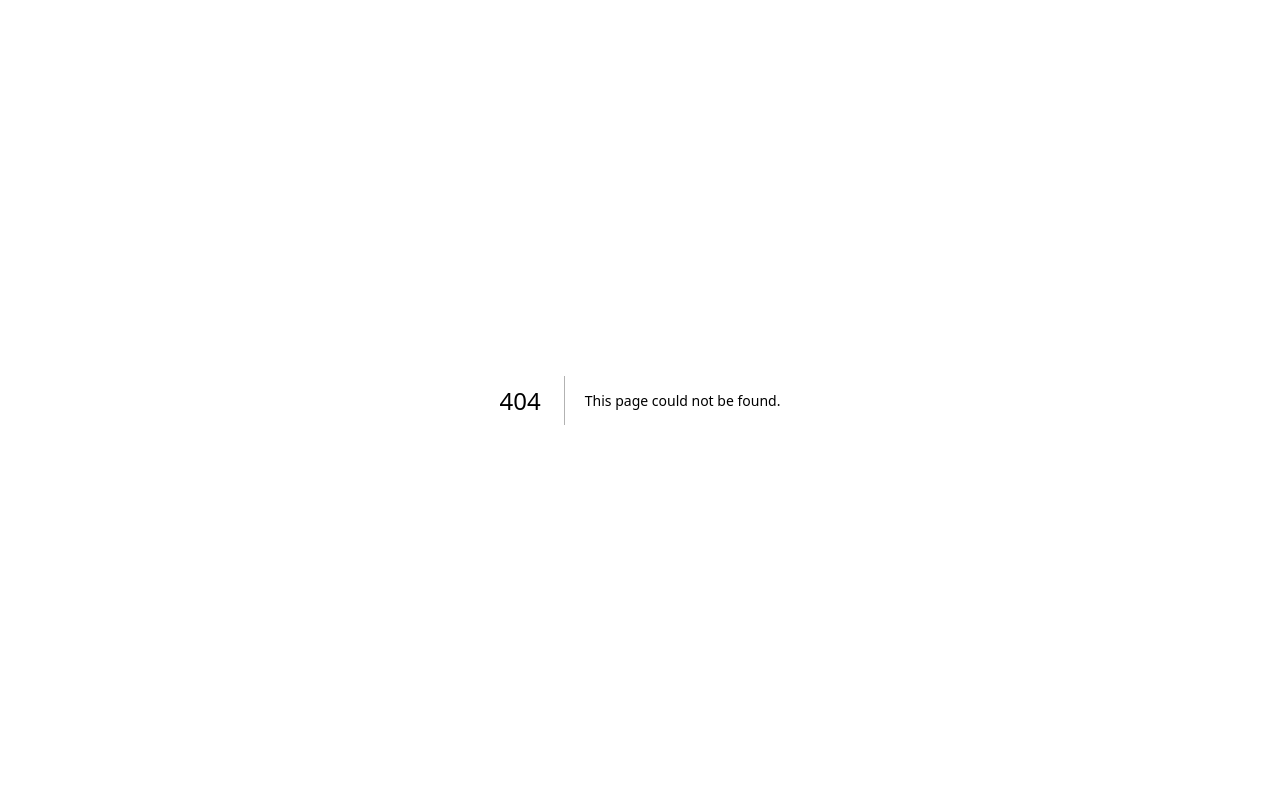
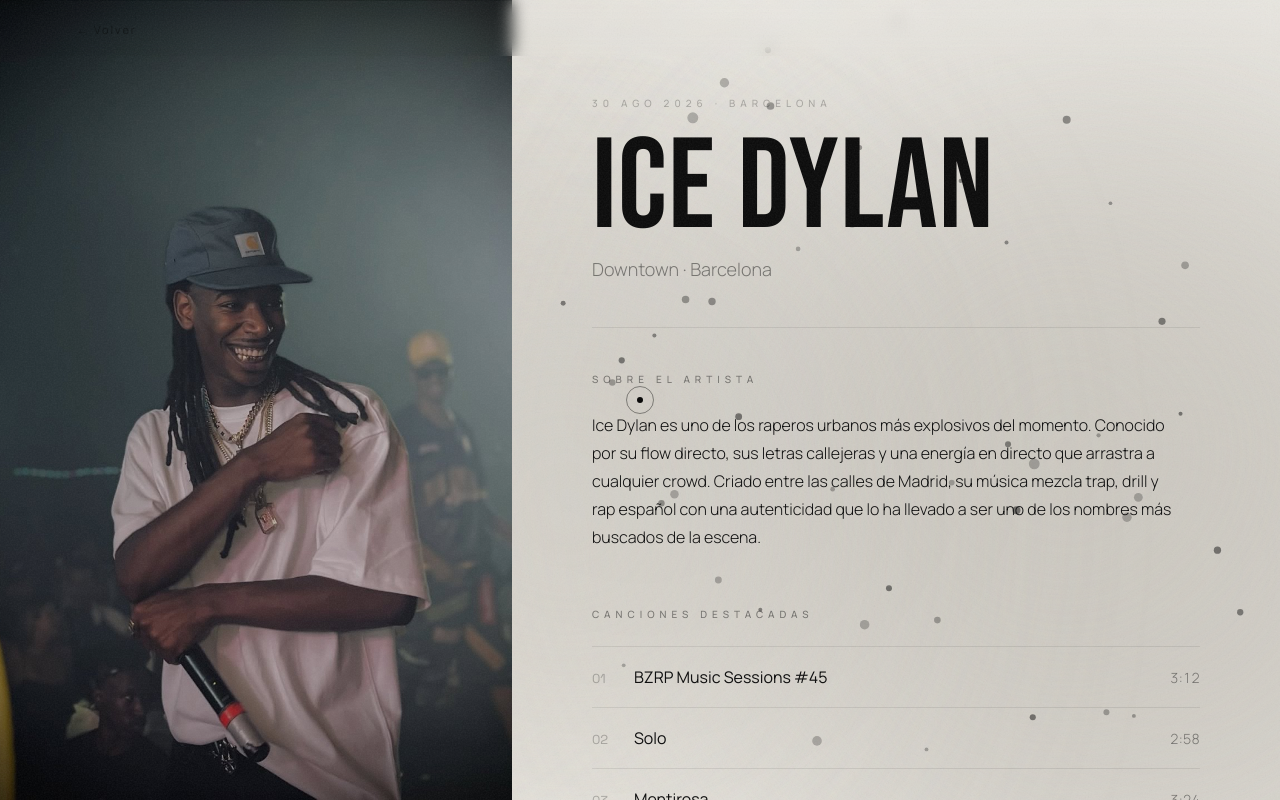
Before and after one commit to eventimebarcelona-code/landing-page, a Next.js app: page /eventos/ice-dylan in a window 1280 px wide. Before the commit this address had no page. Built offline with nearby package versions, Linux system fonts and the light colour scheme.

Commit message:
feat: página de detalle Ice Dylan
Co-Authored-By: Claude Opus 4.8 <noreply@anthropic.com>

```diff
--- /dev/null
+++ b/app/eventos/ice-dylan/page.tsx
@@ -0,0 +1,208 @@
+import type { CSSProperties } from "react";
+import type { Metadata } from "next";
+import Image from "next/image";
+import Link from "next/link";
+import { AmbientOrbs } from "../../components/AmbientOrbs";
+import { Particles } from "../../components/Particles";
+import { GrainOverlay } from "../../components/GrainOverlay";
+import { Cursor } from "../../components/Cursor";
+
+export const metadata: Metadata = {
+  title: "Ice Dylan — Eventime Sound",
+  description: "Ice Dylan en directo · 30 AGO 2026 · Downtown, Barcelona.",
+};
+
+const SPACE = "var(--font-space), sans-serif";
+const BEBAS = "var(--font-bebas), sans-serif";
+const MUTED = "rgba(0,0,0,.45)";
+const FAINT = "rgba(0,0,0,.25)";
+const HAIRLINE = "1px solid rgba(0,0,0,0.08)";
+
+const songs = [
+  { n: "01", title: "BZRP Music Sessions #45", time: "3:12" },
+  { n: "02", title: "Solo", time: "2:58" },
+  { n: "03", title: "Mentirosa", time: "3:24" },
+  { n: "04", title: "No Me Falles", time: "2:47" },
+  { n: "05", title: "Freestyle", time: "4:01" },
+];
+
+const eyebrow: CSSProperties = {
+  fontSize: 10,
+  fontWeight: 500,
+  letterSpacing: "5px",
+  color: FAINT,
+  textTransform: "uppercase",
+  marginBottom: 20,
+};
+
+const sectionLabel: CSSProperties = {
+  ...eyebrow,
+  color: MUTED,
+  marginBottom: 24,
+};
+
+export default function IceDylanPage() {
+  return (
+    <div
+      className="event-root"
+      style={{
+        position: "relative",
+        height: "100vh",
+        overflowY: "auto",
+        overflowX: "hidden",
+        background: "#F2F0EB",
+        color: "#0a0a0a",
+        fontFamily: "var(--font-manrope), sans-serif",
+        fontWeight: 300,
+        lineHeight: 1.5,
+      }}
+    >
+      <AmbientOrbs />
+      <Particles />
+      <GrainOverlay />
+      <Cursor />
+
+      {/* NAV — transparent, back link top-left */}
+      <nav
+        style={{
+          position: "fixed",
+          top: 0,
+          left: 0,
+          right: 0,
+          zIndex: 900,
+          padding: "16px clamp(24px,6vw,80px)",
+          background: "transparent",
+          backdropFilter: "blur(8px)",
+          WebkitBackdropFilter: "blur(8px)",
+        }}
+      >
+        <Link
+          href="/"
+          className="nav-link"
+          style={{ fontSize: 11, fontWeight: 400, letterSpacing: "2px", textDecoration: "none" }}
+        >
+          ← Volver
+        </Link>
+      </nav>
+
+      {/* LEFT — photo, full height */}
+      <div
+        className="event-photo"
+        style={{ position: "fixed", top: 0, left: 0, width: "40%", height: "100vh", zIndex: 1 }}
+      >
+        <Image
+          src="/ICE_DILAN.jpg"
+          alt="Ice Dylan"
+          fill
+          priority
+          sizes="(max-width: 860px) 100vw, 40vw"
+          style={{ objectFit: "cover" }}
+        />
+      </div>
+
+      {/* RIGHT — content (scrolls within the page) */}
+      <div
+        className="event-content"
+        style={{
+          position: "relative",
+          zIndex: 2,
+          marginLeft: "40%",
+          width: "60%",
+          minHeight: "100vh",
+          padding: "clamp(96px,12vh,120px) 80px 80px",
+          boxSizing: "border-box",
+        }}
+      >
+        <div style={{ maxWidth: 720 }}>
+          <div style={eyebrow}>30 AGO 2026 · BARCELONA</div>
+          <h1
+            style={{
+              fontFamily: BEBAS,
+              fontWeight: 400,
+              fontSize: "clamp(72px,10vw,150px)",
+              lineHeight: 0.9,
+              letterSpacing: ".01em",
+              margin: 0,
+              color: "#0a0a0a",
+            }}
+          >
+            Ice Dylan
+          </h1>
+          <div style={{ fontSize: 18, fontWeight: 300, color: MUTED, marginTop: 10 }}>
+            Downtown · Barcelona
+          </div>
+
+          <hr style={{ border: 0, borderTop: HAIRLINE, margin: "44px 0" }} />
+
+          {/* Sobre el artista */}
+          <h2 style={sectionLabel}>Sobre el artista</h2>
+          <p
+            style={{
+              fontSize: 16,
+              fontWeight: 300,
+              color: "#0a0a0a",
+              lineHeight: 1.75,
+              margin: "0 0 56px",
+              maxWidth: "62ch",
+            }}
+          >
+            Ice Dylan es uno de los raperos urbanos más explosivos del momento.
+            Conocido por su flow directo, sus letras callejeras y una energía en
+            directo que arrastra a cualquier crowd. Criado entre las calles de
+            Madrid, su música mezcla trap, drill y rap español con una
+            autenticidad que lo ha llevado a ser uno de los nombres más buscados
+            de la escena.
+          </p>
+
+          {/* Canciones destacadas */}
+          <h2 style={sectionLabel}>Canciones destacadas</h2>
+          <div style={{ marginBottom: 56 }}>
+            {songs.map((s) => (
+              <div
+                key={s.n}
+                style={{
+                  display: "flex",
+                  alignItems: "center",
+                  justifyContent: "space-between",
+                  gap: 24,
+                  padding: "18px 0",
+                  borderTop: HAIRLINE,
+                }}
+              >
+                <div style={{ display: "flex", alignItems: "baseline", gap: 20, minWidth: 0 }}>
+                  <span style={{ fontFamily: SPACE, fontSize: 13, color: FAINT, width: 22, flexShrink: 0 }}>
+                    {s.n}
+                  </span>
+                  <span style={{ fontSize: 16, fontWeight: 400, color: "#0a0a0a" }}>{s.title}</span>
+                </div>
+                <span
+                  style={{ fontSize: 14, color: MUTED, fontVariantNumeric: "tabular-nums", flexShrink: 0 }}
+                >
+                  {s.time}
+                </span>
+              </div>
+            ))}
+          </div>
+
+          {/* CTA */}
+          <a
+            href="#"
+            className="contact-cta"
+            style={{
+              display: "inline-block",
+              fontSize: 16,
+              fontWeight: 500,
+              color: "#F0EEE8",
+              textDecoration: "none",
+              padding: "18px 40px",
+              borderRadius: 100,
+              background: "#0a0a0a",
+            }}
+          >
+            Comprar entradas
+          </a>
+        </div>
+      </div>
+    </div>
+  );
+}
--- a/app/globals.css
+++ b/app/globals.css
@@ -26,11 +26,14 @@ body {
   overflow: hidden;
 }
 
-/* #scroll-root is the snap scroll container (set inline in page.tsx). */
-.scroll-root {
+/* #scroll-root is the snap scroll container (set inline in page.tsx).
+   .event-root is the scroll container of the event detail page. */
+.scroll-root,
+.event-root {
   scrollbar-width: none; /* Firefox */
 }
-.scroll-root::-webkit-scrollbar {
+.scroll-root::-webkit-scrollbar,
+.event-root::-webkit-scrollbar {
   display: none; /* Chrome/Safari */
 }
 
@@ -348,4 +351,15 @@ button:focus-visible {
     grid-template-columns: repeat(3, 1fr) !important;
     gap: 24px !important;
   }
+  /* Event detail: stack the photo above the content on small screens. */
+  .event-photo {
+    position: relative !important;
+    width: 100% !important;
+    height: 45vh !important;
+  }
+  .event-content {
+    margin-left: 0 !important;
+    width: 100% !important;
+    padding: 32px 24px 64px !important;
+  }
 }
--- a/app/page.tsx
+++ b/app/page.tsx
@@ -1,6 +1,7 @@
 "use client";
 
 import Image from "next/image";
+import Link from "next/link";
 import { useRef, type CSSProperties } from "react";
 import {
   motion,
@@ -18,7 +19,7 @@ import { Particles } from "./components/Particles";
 import { GrainOverlay } from "./components/GrainOverlay";
 
 const events = [
-  { date: "30 AGO", name: "Ice Dylan", venue: "Downtown · Barcelona", status: "Entradas" },
+  { date: "30 AGO", name: "Ice Dylan", venue: "Downtown · Barcelona", status: "Entradas", href: "/eventos/ice-dylan" },
 ];
 
 const services = [
@@ -346,8 +347,8 @@ export default function Home() {
 
           <div className="events-grid" style={{ display: "flex", flexDirection: "column", gap: 16 }}>
             {events.map((ev, i) => (
+              <Link key={ev.name} href={ev.href} style={{ textDecoration: "none", color: "inherit", display: "block" }}>
                 <Reveal
-                key={ev.name}
                   delay={i * 80}
                   whileHover={{ y: -4 }}
                   className="service-card"
@@ -367,11 +368,15 @@ export default function Home() {
                       {ev.name}
                     </div>
                   </div>
+                  <div style={{ display: "flex", alignItems: "center", gap: 28 }}>
                     <div style={{ textAlign: "right" }}>
                       <div style={{ fontSize: 14, fontWeight: 300, color: MUTED, marginBottom: 12 }}>{ev.venue}</div>
                       <span style={microLabel}>{ev.status}</span>
                     </div>
+                    <span aria-hidden="true" style={{ fontFamily: SPACE, fontSize: 22, color: MUTED, lineHeight: 1 }}>→</span>
+                  </div>
                 </Reveal>
+              </Link>
             ))}
           </div>
         </div>
```
Also changed, not shown: public/ICE_DILAN.jpg (added). Lines whose indentation alone changed are shown as unchanged.
